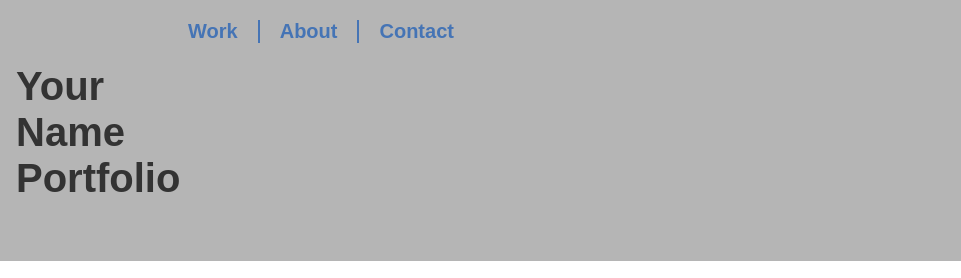
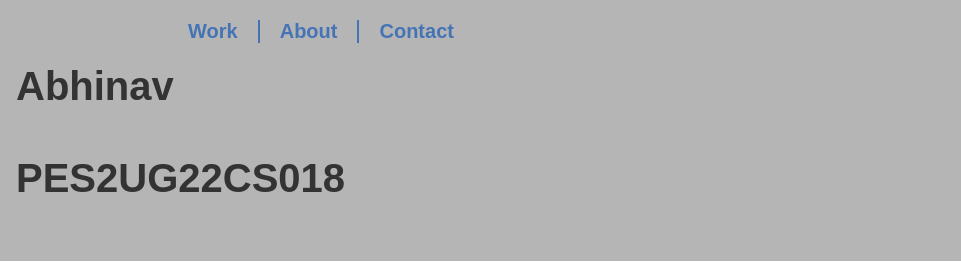
Before and after one commit to abhinavVP/Portfolio, a plain HTML site: page index.html in a window 1280 px wide. Shown: the top 278 px of the page, 319-1280 px from the left. Drawn offline with nearby package versions, Linux system fonts and the light colour scheme.

Commit message:
PES2UG22CS018

```diff
--- a/index.html
+++ b/index.html
@@ -38,7 +38,7 @@
         <div class="wrapper">
 
 			<div class="logo-container">
-				<h1>Your<br>Name<br>Portfolio</h1>
+				<h1>Abhinav<br><br>PES2UG22CS018</h1>
 
 				<!-- ------------------------------------------------------
 				Note that the image of the logo is linked to the home page.
```
